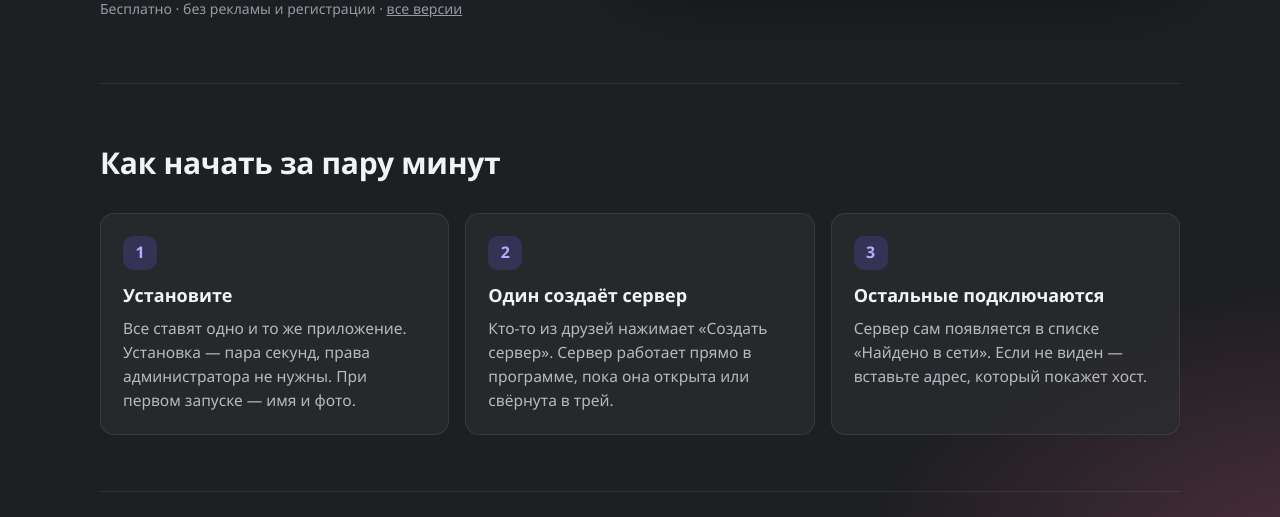
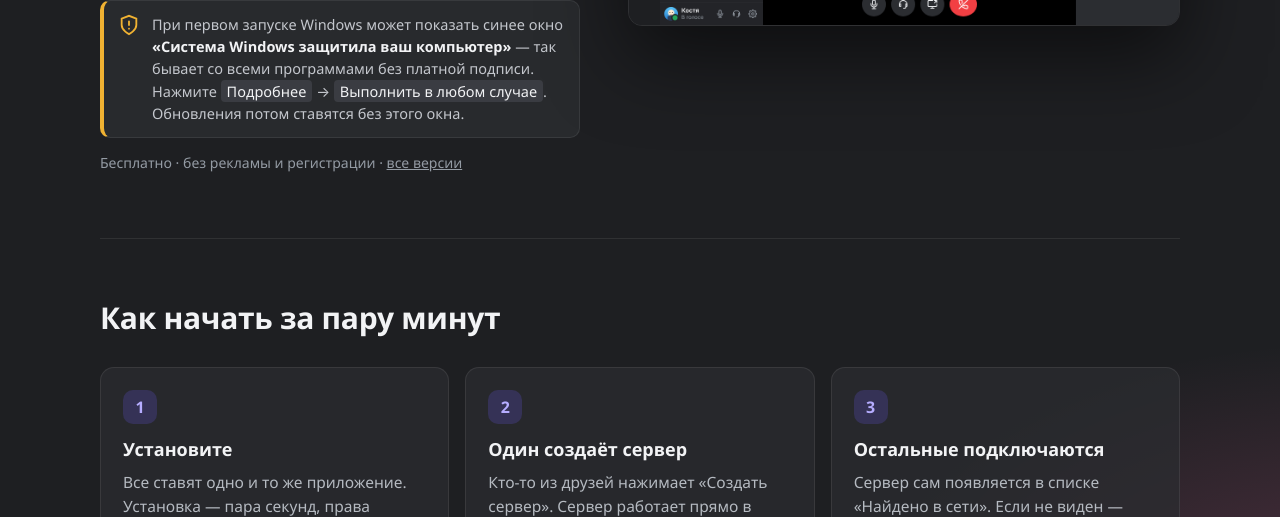
Before and after one commit to Zubakamaraka/Localcord, an Electron app: page docs/index.html in a window 1280 px wide. Shown: the part 583-1100 px from the top of the page. Drawn offline with Linux system fonts and the light colour scheme; no server answers.

Commit message:
Страница загрузки: подсказка про SmartScreen

```diff
--- a/docs/index.html
+++ b/docs/index.html
@@ -74,6 +74,11 @@
   .meta { margin-top: 14px; font-size: 14px; color: var(--muted); }
   .meta a { color: var(--muted); }
 
+.smartscreen { margin-top: 16px; display: flex; gap: 12px; align-items: flex-start; max-width: 540px;
+    background: rgba(43,45,49,.8); border: 1px solid var(--line); border-left: 4px solid #f0b232; border-radius: 10px; padding: 12px 14px; font-size: 14.5px; color: #c4c7cd; }
+  .smartscreen b { color: var(--strong); }
+  .smartscreen .k { display: inline-block; padding: 0 6px; border-radius: 4px; background: #3a3c42; color: var(--strong); white-space: nowrap; }
+  .smartscreen svg { width: 22px; height: 22px; flex-shrink: 0; color: #f0b232; margin-top: 1px; }
   section { padding: 56px 0; border-top: 1px solid var(--line); }
   section h2 { font-size: 30px; color: var(--strong); margin-bottom: 26px; letter-spacing: -.01em; }
   .steps { display: grid; grid-template-columns: repeat(3, 1fr); gap: 16px; counter-reset: s; }
@@ -141,6 +146,10 @@
           <span class="t"><b>Скачать для Android</b><small id="apk-meta">Android 7 и новее · APK</small></span>
         </a>
       </div>
+      <div class="smartscreen" id="ss-note">
+        <svg viewBox="0 0 24 24" fill="none" stroke="currentColor" stroke-width="2" stroke-linecap="round"><path d="M12 22s8-4 8-10V5l-8-3-8 3v7c0 6 8 10 8 10z"/><path d="M12 8v4M12 16h.01"/></svg>
+        <div>При первом запуске Windows может показать синее окно <b>«Система Windows защитила ваш компьютер»</b> — так бывает со всеми программами без платной подписи. Нажмите <span class="k">Подробнее</span> → <span class="k">Выполнить в любом случае</span>. Обновления потом ставятся без этого окна.</div>
+      </div>
       <p class="meta" id="meta">Бесплатно · без рекламы и регистрации · <a href="https://github.com/Zubakamaraka/Localcord/releases">все версии</a></p>
     </div>
     <div class="shot"><img src="img/stream.png" alt="Окно LocalCord: голосовой канал и трансляция экрана в 1080p" width="1280" height="800"></div>
@@ -203,6 +212,7 @@
     const w = document.getElementById('btn-win'), a = document.getElementById('btn-apk');
     w.classList.remove('primary'); a.classList.add('primary');
     a.parentNode.insertBefore(a, w);
+    document.getElementById('ss-note').style.display = 'none';
   }
   // Номер версии и размер — с GitHub (если не получится, кнопки и так ведут на последнюю версию)
   const mb = n => (n / 1048576).toFixed(n > 10485760 ? 0 : 1) + ' МБ';
```
